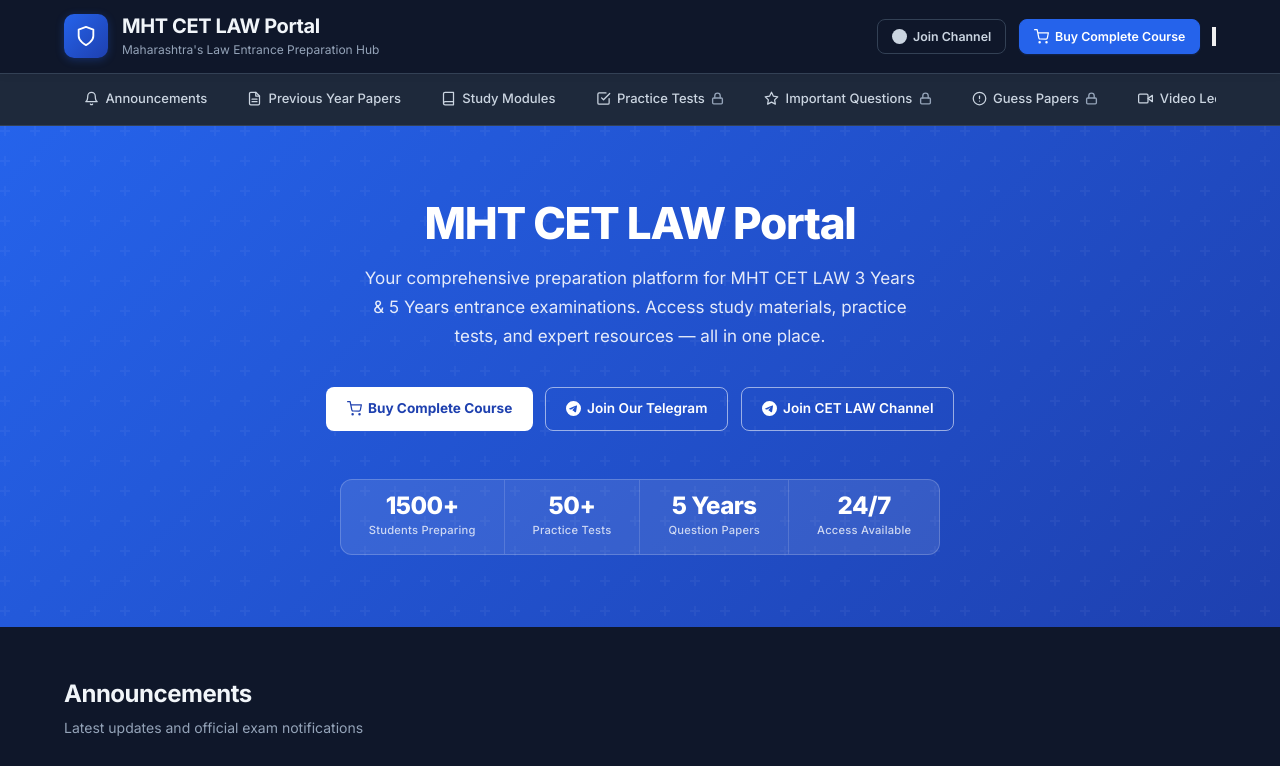
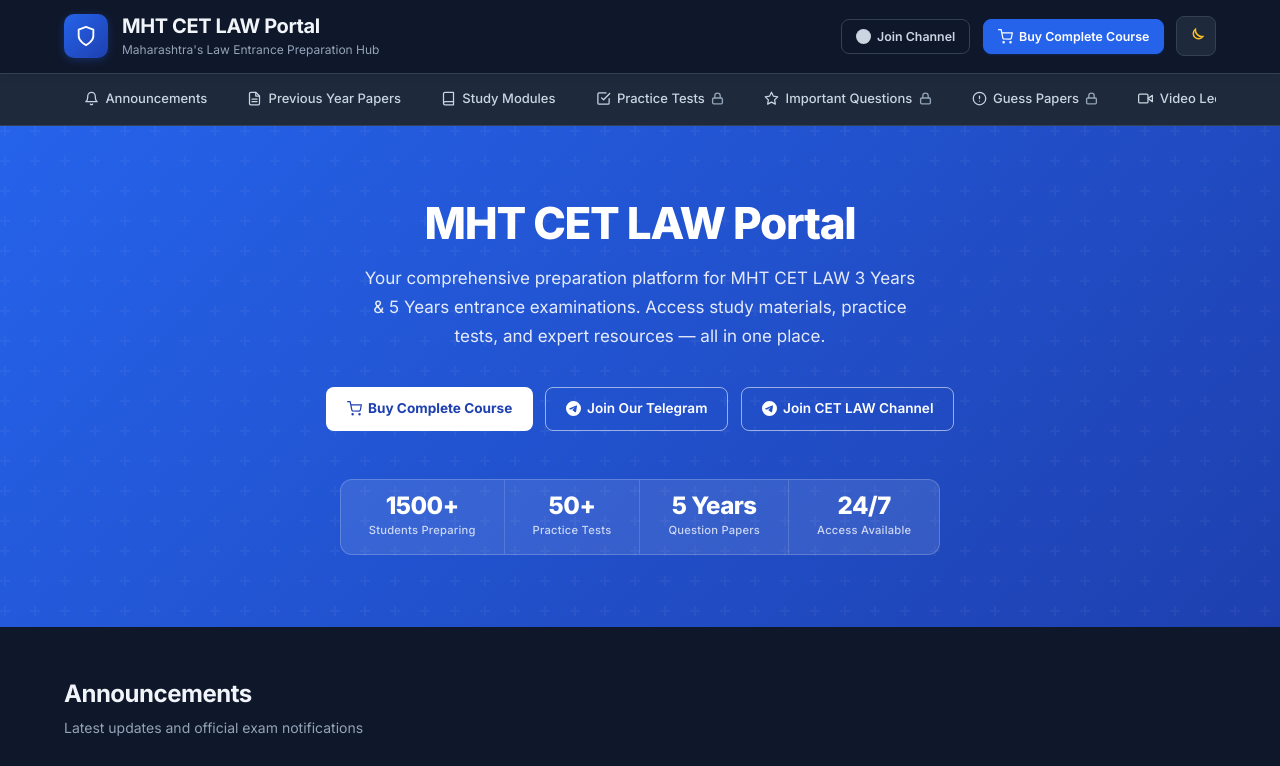
Before and after one commit to Archiusx/MHTCETLAW, a plain HTML site: page index.html in a window 1280 px wide. Both pictures are taken after a click on the button "Toggle Dark Mode". Shown: the top 766 px of the page. Drawn offline with Linux system fonts and the light colour scheme.

Commit message:
Enhance styling for splash screen and theme toggle

```diff
--- a/styling.css
+++ b/styling.css
@@ -54,10 +54,15 @@
   background:var(--background);
   -webkit-font-smoothing:antialiased;
   -moz-osx-font-smoothing:grayscale;
-  /* Hide body until splash finishes */
+  /* Hide body until splash finishes — fallback makes it visible after 3s if JS fails */
   visibility:hidden;
+  animation: body-fallback-show 0s 3s forwards;
 }
-body.ready { visibility:visible; }
+@keyframes body-fallback-show { to { visibility: visible; } }
+body.ready {
+  visibility:visible;
+  animation: none;
+}
 
 ::-webkit-scrollbar { width:5px; }
 ::-webkit-scrollbar-track { background:var(--surface); }
@@ -209,6 +214,50 @@
   display: flex;
   align-items: center;
   gap: 12px;
+}
+
+/* ── DARK MODE TOGGLE BUTTON ──────────── */
+.theme-toggle {
+  width: 40px;
+  height: 40px;
+  border-radius: var(--radius);
+  background: var(--surface);
+  border: 1px solid var(--border);
+  display: flex;
+  align-items: center;
+  justify-content: center;
+  cursor: pointer;
+  color: var(--text-secondary);
+  flex-shrink: 0;
+  transition: background 0.2s, color 0.2s, border-color 0.2s, box-shadow 0.2s;
+}
+.theme-toggle svg {
+  width: 18px;
+  height: 18px;
+  flex-shrink: 0;
+  pointer-events: none;
+}
+.theme-toggle:hover {
+  background: var(--primary);
+  color: #fff;
+  border-color: var(--primary);
+  box-shadow: 0 4px 12px rgba(37, 99, 235, 0.25);
+}
+.theme-toggle:focus-visible {
+  outline: 2px solid var(--primary);
+  outline-offset: 2px;
+}
+/* In dark mode, show sun icon colour */
+html[data-theme="dark"] .theme-toggle {
+  background: var(--surface);
+  color: #fbbf24;
+  border-color: var(--border);
+}
+html[data-theme="dark"] .theme-toggle:hover {
+  background: #fbbf24;
+  color: #0f172a;
+  border-color: #fbbf24;
+  box-shadow: 0 4px 12px rgba(251, 191, 36, 0.3);
 }
 /* ── NAV ──────────────────────────────── */
 .nav {
```
